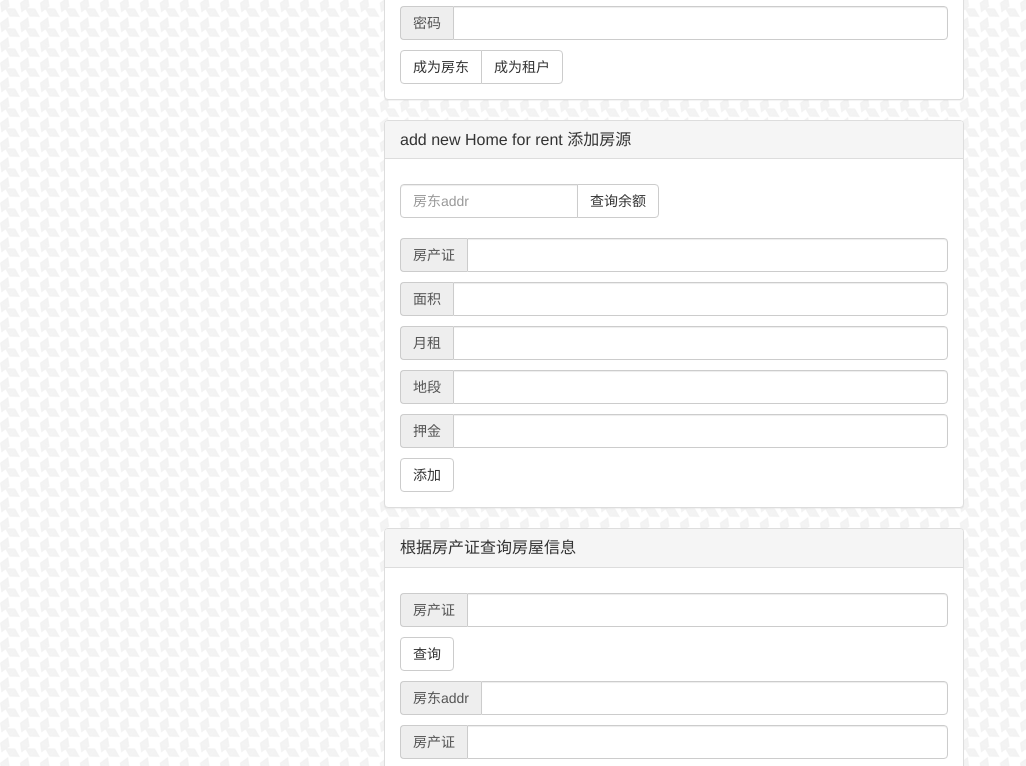
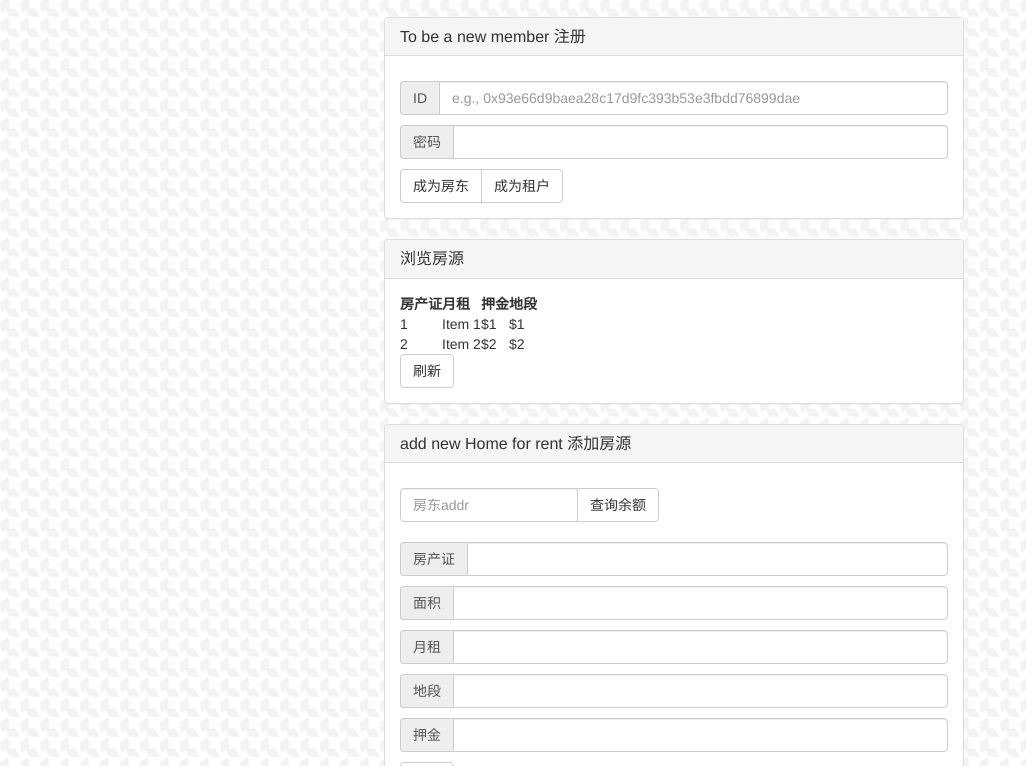
Before and after one commit to evi-Genius/ethereum, a plain HTML site: page index.html in a window 1280 px wide. Shown: the part 103-869 px from the top of the page, without its empty margins (0-1026 px from the left). Drawn offline with nearby package versions, Linux system fonts and the light colour scheme.

Commit message:
加入bootstrapTable

```diff
--- a/bootstrap/css/base.css
+++ b/bootstrap/css/base.css
@@ -1,5 +1,5 @@
 body{
-    background-image:url(/bootstrap/houndstooth-pattern.png);
+    background-image:url(../houndstooth-pattern.png);
 }
 
 #back
--- a/index.html
+++ b/index.html
@@ -3,16 +3,21 @@
 
 <head>
   <title>HomeChain，有你的地方就有家</title>
-  <link href='https://fonts.googleapis.com/css?family=Open+Sans:400,700' rel='stylesheet' type='text/css'>
+  <link href="./bootstrap/css/base.css" rel="stylesheet">
+  <link href="./bootstrap/css/bootstrap.min.css" rel="stylesheet">
   <script src="https://cdn.jsdelivr.net/npm/jquery@1.12.4/dist/jquery.min.js"></script>
-  <script src="/bootstrap/js/bootstrap.min.js"></script>
-  <link href="/bootstrap/css/base.css" rel="stylesheet">
-  <link href="/bootstrap/css/bootstrap.min.css" rel="stylesheet">
-  <script src="./app.js"></script>
+  <script src="./bootstrap/js/bootstrap.min.js"></script>
+  <script src="https://cdn.bootcss.com/bootstrap-table/1.11.1/bootstrap-table.min.js"></script>
+  <script src="https://cdn.bootcss.com/bootstrap-table/1.11.1/locale/bootstrap-table-zh-CN.min.js"></script>
 </head>
 
 <body>
   <div id="back">
+
+    <div class="page-header" style="">
+      <h1>HomeChain <small>有你的地方就有家</small></h1>
+    </div>
+
     <div class="panel panel-default">
       <div class="panel-heading">
         <h1 class="panel-title">To be a new member 注册</h1>
@@ -34,7 +39,40 @@
       </div>
     </div>
 
+    <div class="panel panel-default">
+      <div class="panel-heading">
+        <h3 class="panel-title">浏览房源</h3>
+      </div>
+      <div class="panel-body">
 
+        <table data-toggle="table" >
+          <thead>
+            <tr>
+              <th id="addr">房产证</th>
+              <th id="cost">月租</th>
+              <th id="price">押金</th>
+              <th id="place">地段</th>
+            </tr>
+          </thead>
+          <tbody>
+            <tr>
+              <td>1</td>
+              <td>Item 1</td>
+              <td>$1</td>
+              <td>$1</td>
+            </tr>
+            <tr>
+              <td>2</td>
+              <td>Item 2</td>
+              <td>$2</td>
+              <td>$2</td>
+            </tr>
+          </tbody>
+        </table>
+
+        <button type="button" class="btn btn-default" onclick="App.getAllHouse()">刷新</button>
+      </div>
+    </div>
 
 
     <div class="panel panel-default">
@@ -77,8 +115,6 @@
         </div>
       </div>
     </div>
-
-
 
 
     <div class="panel panel-default">
@@ -136,4 +172,5 @@
   </div>
 
 </body>
+
 </html>
```
